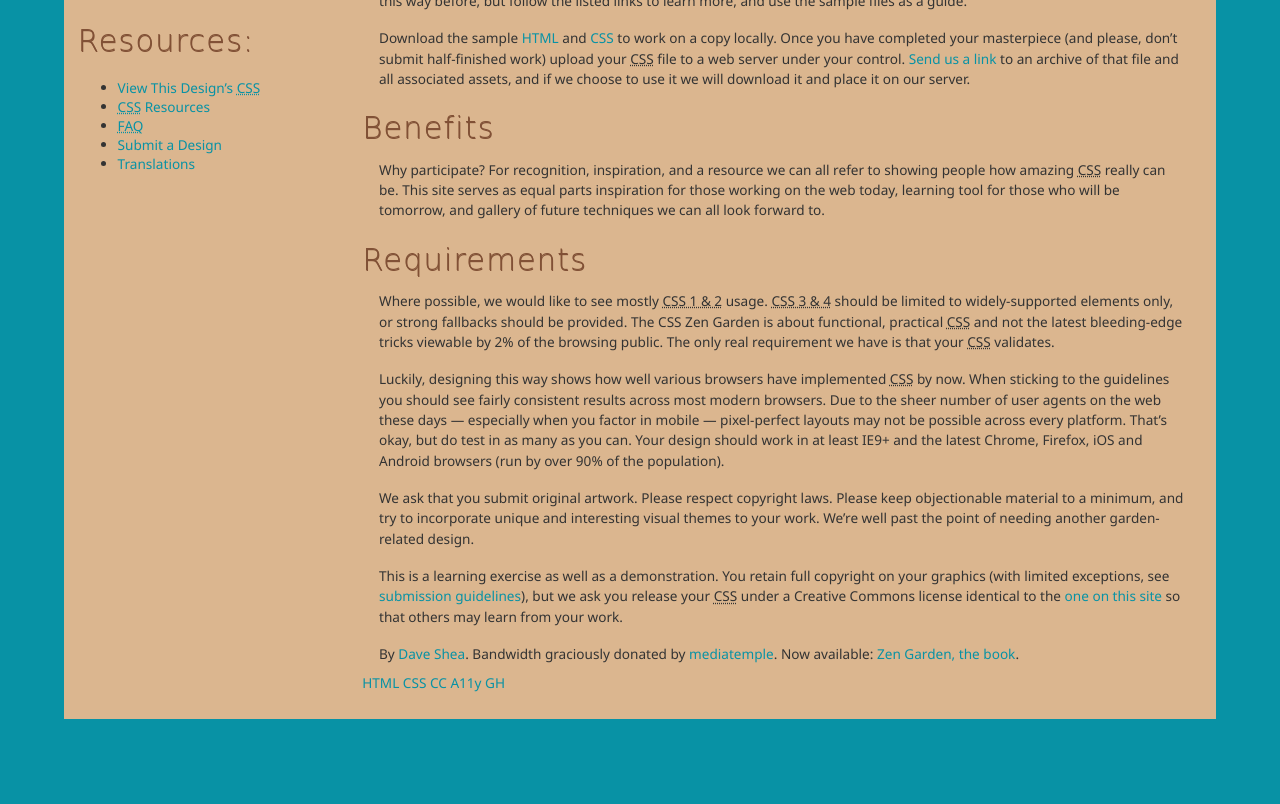
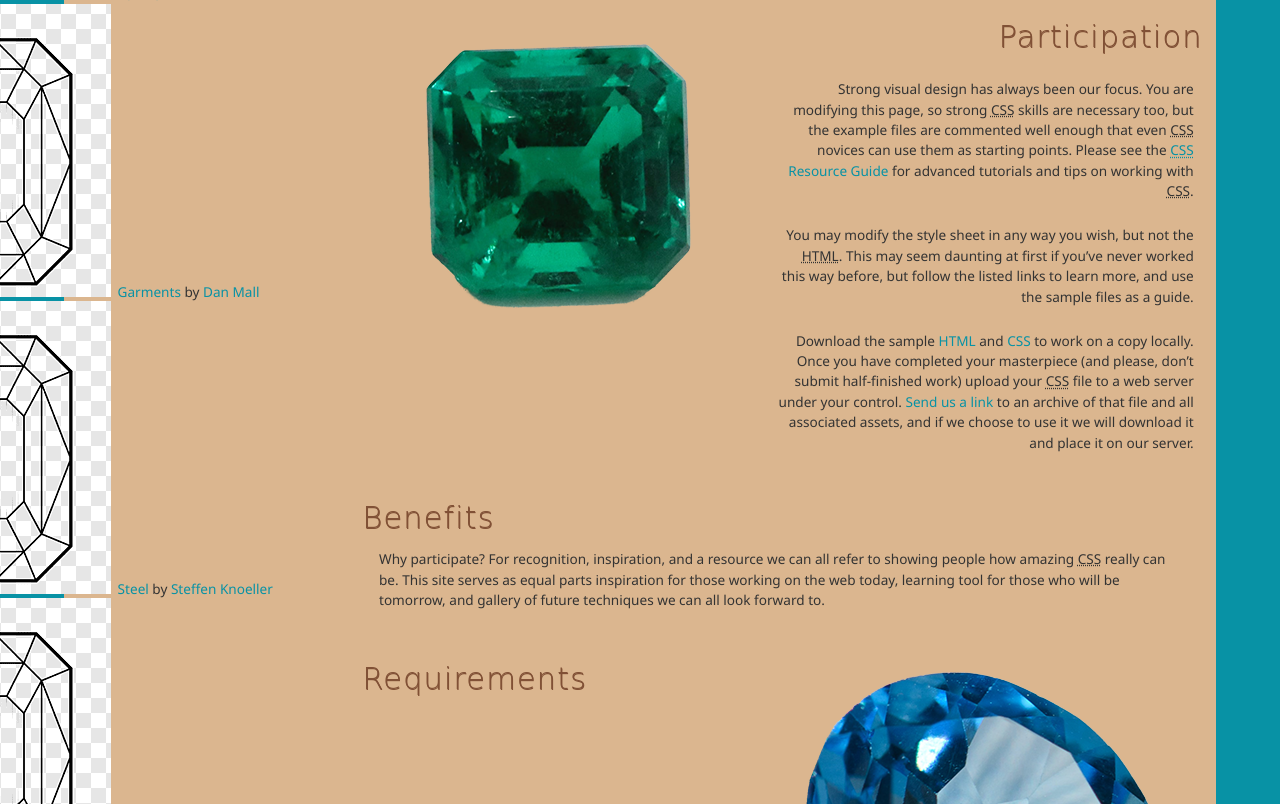
Before and after one commit to Blueclaus13/greenZenProject, a plain HTML site: page index.html in a window 1280 px wide. Shown: the part 1177-1981 px from the top of the page. Before the commit the page ends 1960 px from the top, so only its background shows below. Drawn offline with Linux system fonts and the light colour scheme; a web font is replaced by a local one.

Commit message:
updated main area

```diff
--- a/_atoms.scss
+++ b/_atoms.scss
@@ -31,16 +31,7 @@ body{
   font-family: $fonts-body;
   font-size: 85%;
   color: $text-dark;
-
-
-
   background-color: $primary;
-
-  //background-image:  linear-gradient($background-color 2px, transparent 2px), linear-gradient(90deg, $background-color 2px, transparent 2px), linear-gradient($background-color 1px, transparent 1px), linear-gradient(90deg, $background-color 1px, $primary 1px);
-  //background-size: 350px 350px, 350px 350px, 310px 310px, 310px 310px;
-  //background-position: -2px -2px, -2px -2px, -1px -1px, -1px -1px;
-
-
   margin: 0;
   padding: 1em;
 }
@@ -127,6 +118,98 @@ a:hover {
   color: $accent2;
 }
 
+.explanation h3{
+  grid-column: 1 / -1;
+  text-align: left;
+}
+
+.explanation p{
+  grid-column: 1 / 3;
+}
+
+.explanation::after{
+    text-align: center;
+    grid-column: 3/ -1;
+    grid-row: 2 /4;
+    content: url('./pictures/diamond.png');
+}
+
+.participation h3{
+  grid-column: 2 / -1;
+  text-align: right;
+
+}
+
+.participation p{
+  grid-column: 2 / -1 ;
+  text-align: right;
+}
+
+.participation::before{
+  text-align: center;
+  grid-column: 1 / 2;
+  grid-row: 1 / 5;
+  content: url('./pictures/emerald2.png');
+
+}
+
+.requirements h3{
+  text-align: left;
+  grid-row: 1;
+  grid-column: 1 / -1;
+}
+
+.requirements p{
+  grid-column: 1 / 3;
+}
+
+.requirements::after{
+    grid-column: 3/ -1;
+    grid-row: 1 / 3;
+    content: url('./pictures/bluediamon2.png');
+}
+
+.requirements p:nth-child(3){
+  grid-column: 1 / -1;
+}
+
+.requirements p:nth-child(4){
+  grid-column: 1 / -1;
+}
+
+.requirements p:nth-child(5){
+  grid-column: 1 / -1;
+}
+
+.requirements p:nth-child(6){
+  grid-column: 1 / -1;
+}
+
+
+footer a:nth-child(1):after{
+  content: url('./shapes/french-092A5-20px.png');
+  padding: 10px;
+}
+
+footer a:nth-child(2):after{
+  content: url('./shapes/drop-092A5-20px.png');
+  padding: 10px;
+}
+
+footer a:nth-child(3):after{
+  content: url('./shapes/emerald-092A5-20px.png');
+  padding: 10px;
+}
+
+footer a:nth-child(4):after{
+  content: url('./shapes/halfRose-092A5-20px.png');
+  padding: 10px;
+}
+footer a:nth-child(5):after{
+  content: url('./shapes/heart-092A5-20px.png');
+  padding: 10px;
+}
+
 ul{
   list-style-image: url("rectanglegem.png");
 }
--- a/_molecules.scss
+++ b/_molecules.scss
@@ -2,6 +2,18 @@
 @use 'atoms';
 
 
+@mixin grid($columns, $space){
+    display: grid;
+    grid-template-columns: repeat( $columns, 1fr);
+    gap: $space;
+
+    @media screen  and (max-width:480px){
+      grid-template-columns: 1fr;
+      gap: 5px;
+      grid-auto-rows: minmax(200px, auto);
+
+      }
+}
 
 
 header {
@@ -40,24 +52,32 @@ header {
 }
 
 .explanation {
-
+    @include grid(4, 15px);
 }
 
 
 .participation {
-
+    @include grid(4, 15px);
+    justify-content: end;
+    margin-top: 20px;
 }
 
 .benefits {
-
+    margin: 30px auto;
 }
 
 .requirements {
-
+    @include grid(4, 15px);
 }
 
 footer {
-
+    display: flex;
+    gap: 25px;
+    width: 100%;
+    height: auto;
+    justify-content: center;
+    font-size: 1.5em;
+    margin-top: 20px;
 }
 
 #design-selection{
```
Also changed, not shown: shapes/can-092A5-20px.png (added), shapes/drop-092A5-20px.png (added), shapes/eightCorners-092A5-20px.png (added), shapes/emerald-092A5-20px.png (added), shapes/emerald_1-092A5-20px.png (added), shapes/fineRound-092A5-20px.png (added), shapes/french-092A5-20px.png (added), shapes/halfRose-092A5-20px.png (added), shapes/heart-092A5-20px.png (added), shapes/princess-092A5-20px.png (added), shapes/radiant-092A5-20px.png (added), shapes/rectangular-092A5-20px.png (added), shapes/square-092A5-20px.png (added), shapes/tableCut-092A5-20px.png (added), 2 more files, 1 other file.
